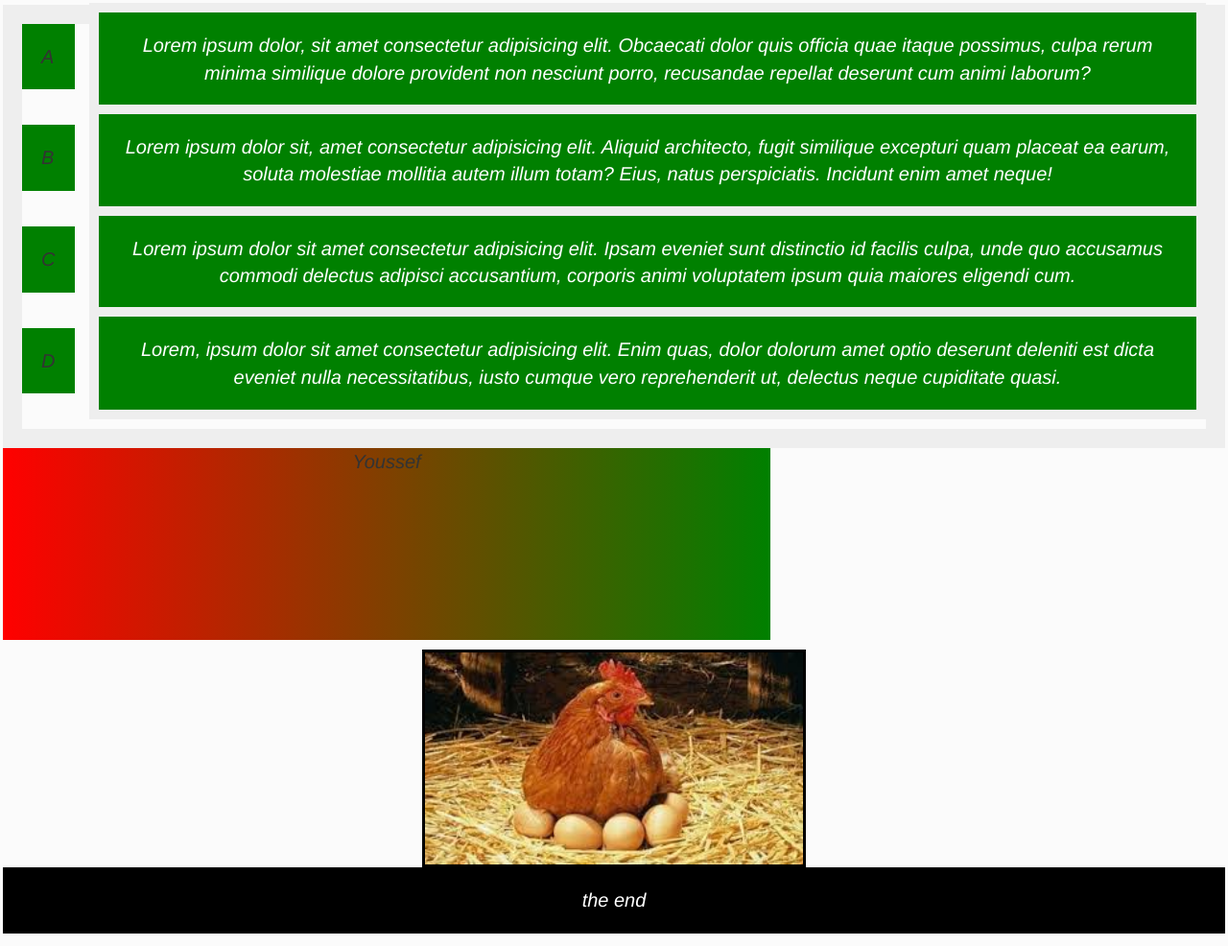
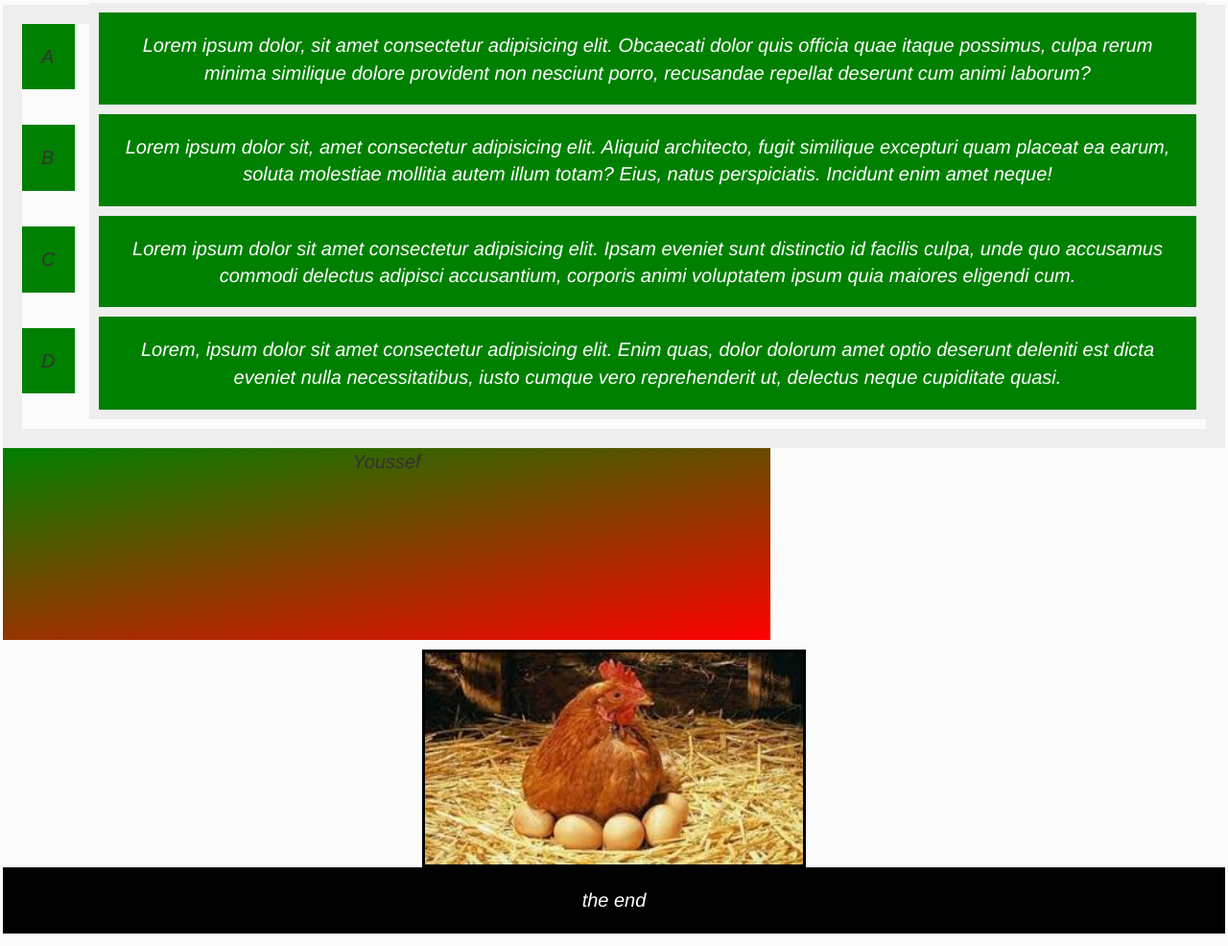
Before and after one commit to mostafa203215/mostafa203215, a plain HTML site: page programing youssef/youssef_html.html in a window 1280 px wide. Shown: the part 1335-2321 px from the top of the page at 96% size. Drawn offline with Linux system fonts and the light colour scheme; files that its build step writes are made by us from their sources.

Commit message:
youssef_css.css

```diff
--- a/programing youssef/css/youssef_css.css
+++ b/programing youssef/css/youssef_css.css
@@ -201,7 +201,7 @@ ul li:before{
     border: solid 20px #eee;
 }
 .Youssefpl{
-    background-image: linear-gradient(TO right,red,green);
+    background-image: linear-gradient(-10DEG,red,green);
     width: 800px;
     height: 200px;
 }
```
